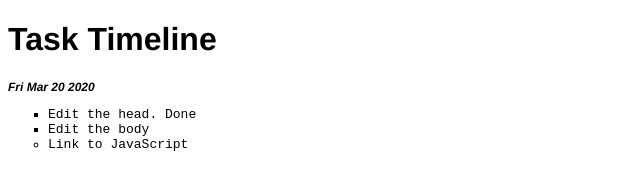
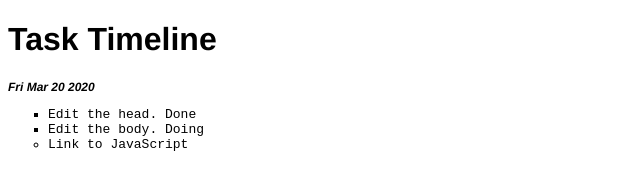
Before and after one commit to delapunk/ssaify.github.io, a plain HTML site: page index.html in a window 1280 px wide. Shown: the full height of the page, 0-640 px from the left. Drawn offline with Linux system fonts and the light colour scheme.

Commit message:
minor changes in index

```diff
--- a/index.html
+++ b/index.html
@@ -10,7 +10,7 @@
     <p id="date"></p>
     <ul>
         <li class="list">Edit the head. Done</li>
-        <li class="list">Edit the body</li>
+        <li class="list">Edit the body. Doing</li>
         <li>Link to JavaScript</li>
     </ul>
     <script src ="app.js"></script>
```
